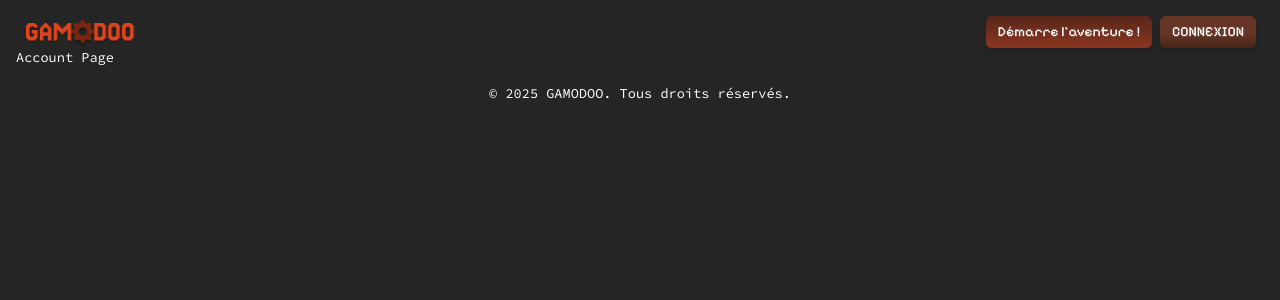
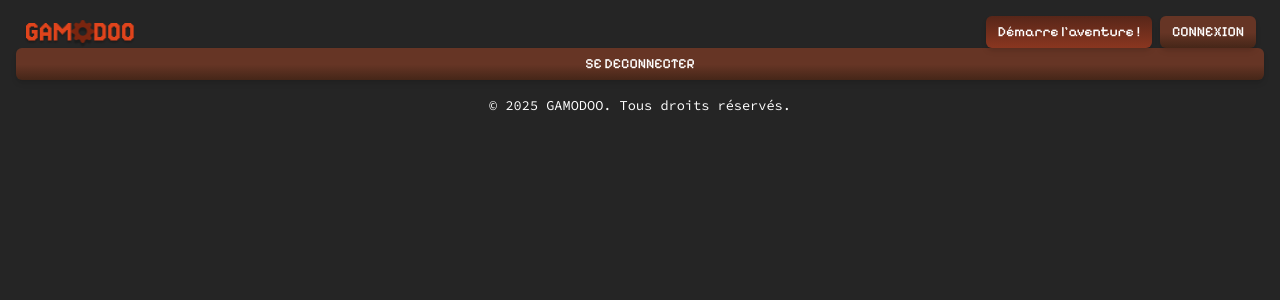
Before and after one commit to Wildyax/gamodoo-front, a Next.js app: page /profil in a window 1280 px wide. Shown: the top 300 px of the page. Built offline with nearby package versions, Linux system fonts and the light colour scheme; no server answers; a web font is replaced by a local one.

Commit message:
feat: implement logout link in ProfilPage component

```diff
--- a/app/profil/page.tsx
+++ b/app/profil/page.tsx
@@ -1,7 +1,29 @@
+'use client';
+
+import { useAuth } from "@/src/context/AuthContext";
+import Link from "next/dist/client/link";
+import translate from "./../../src/locales/fr.json";
+
 export default function ProfilPage() {
+    const { token, logout } = useAuth();
     return (
         <>
-            <p>Account Page</p>
+            <Link
+                        href="/"
+                        className={`
+                            px-3 py-1.5
+                            text-sm font-medium
+                            rounded-md
+                            shadow-md
+                            text-white
+                            flex items-center justify-center
+                            whitespace-nowrap`
+                        }
+                        style={{ background: `var(--gradient-brown)` }}
+                        onClick={logout}
+                    >
+                        {translate.navbar.logout}
+                    </Link>
         </>
     );
 }
```
